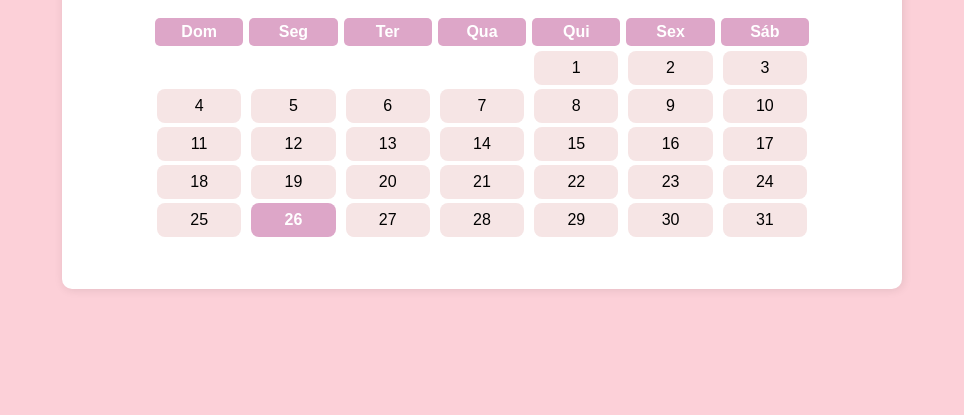
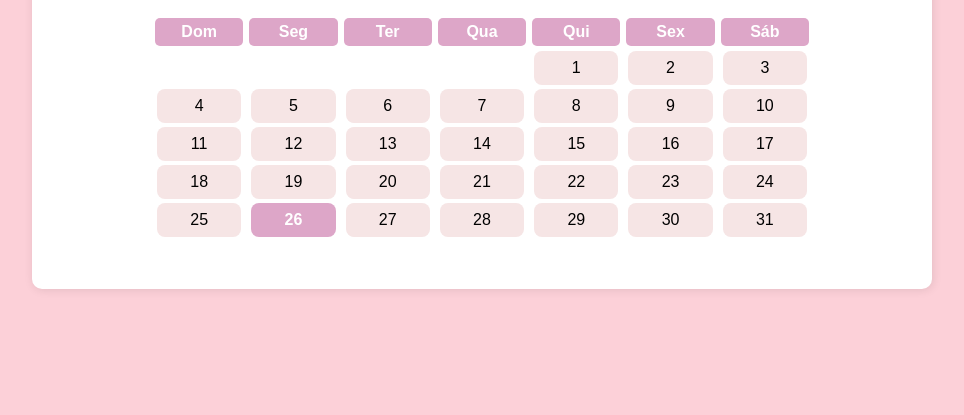
Before and after one commit to carolfantinate/html-css, a plain HTML site: page etec/array/index.html in a window 1280 px wide. Shown: the part 385-800 px from the top of the page, without its empty margins (158-1122 px from the left). Drawn offline with Linux system fonts and the light colour scheme.

Commit message:
Update style.css

```diff
--- a/etec/array/style.css
+++ b/etec/array/style.css
@@ -11,7 +11,7 @@
      margin: auto;
      border-radius: 10px;
      box-shadow: 1px 1px 10px rgba(0, 0, 0, 0.1);
-     padding: 20px;
+     padding: 20px 50px;
  }
 
  h1 {
@@ -31,7 +31,6 @@
      padding: 8px 12px;
      border: 1px solid #333;
      border-radius: 5px;
-     cursor: default;
  }
 
  .mes.atual {
```
